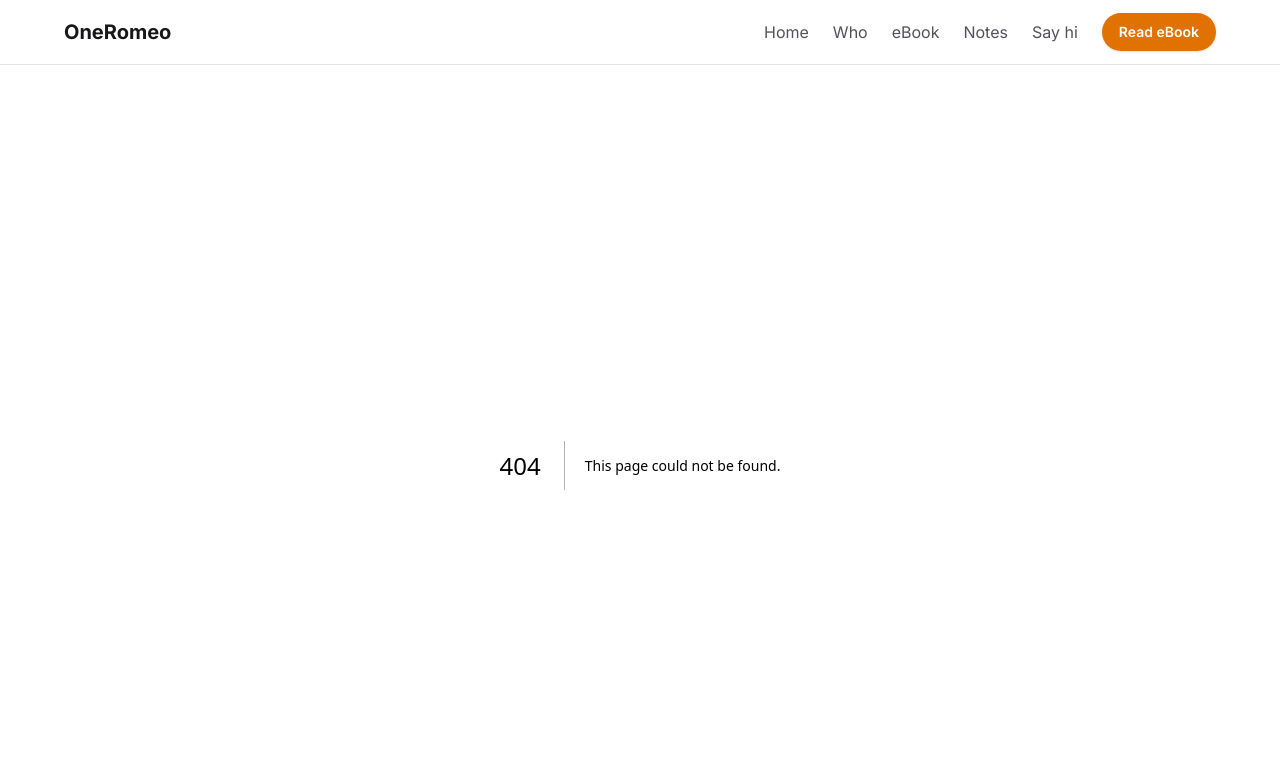
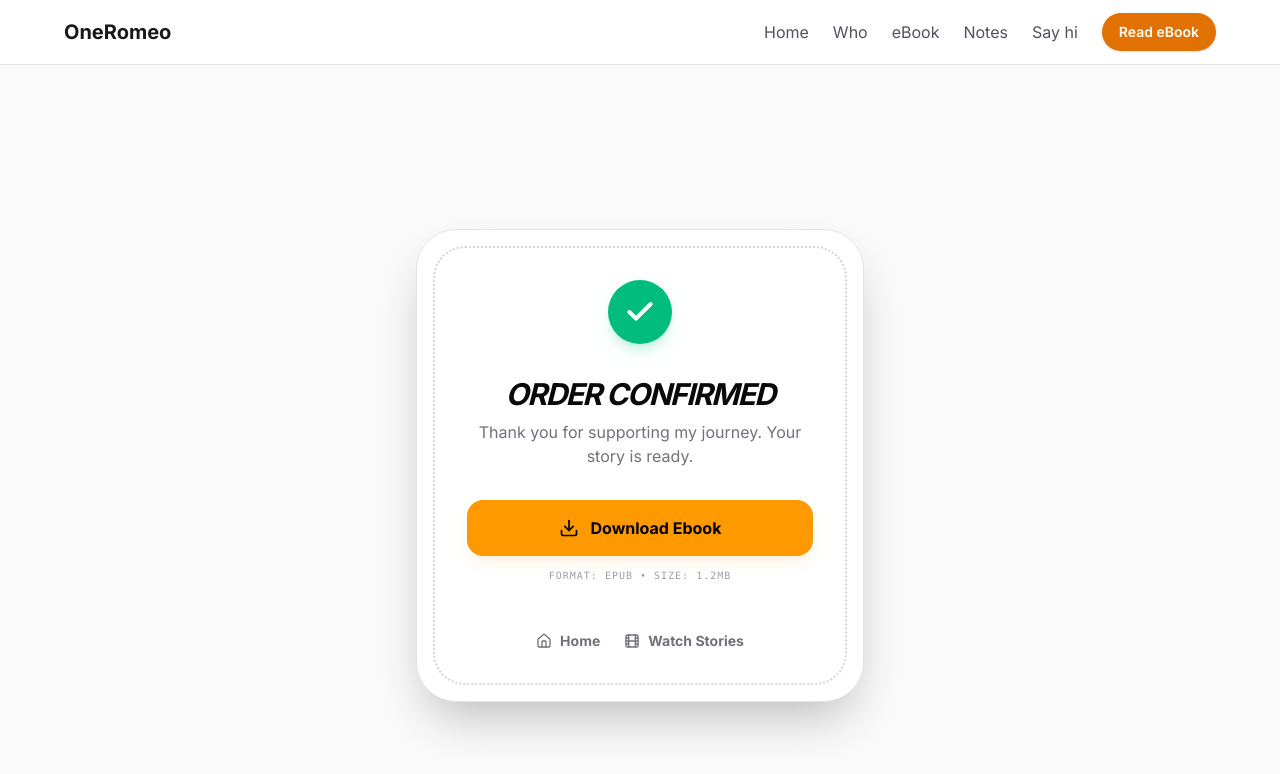
Before and after one commit to oneromeotv/oneromeo, a Next.js app: page /checkout/success in a window 1280 px wide. Before the commit this address had no page. Shown: the top 774 px of the page. Built offline with nearby package versions, Linux system fonts and the light colour scheme.

Commit message:
add stripe api

```diff
--- a/package.json
+++ b/package.json
@@ -10,12 +10,14 @@
   },
   "dependencies": {
     "@radix-ui/react-slot": "^1.2.4",
+    "@stripe/stripe-js": "^8.6.0",
     "@supabase/supabase-js": "^2.87.3",
     "class-variance-authority": "^0.7.1",
     "lucide-react": "^0.562.0",
     "next": "16.0.10",
     "react": "19.2.1",
-    "react-dom": "19.2.1"
+    "react-dom": "19.2.1",
+    "stripe": "^20.1.0"
   },
   "devDependencies": {
     "@tailwindcss/postcss": "^4",
--- /dev/null
+++ b/src/app/api/checkout/route.ts
@@ -0,0 +1,36 @@
+import { NextResponse } from 'next/server';
+import Stripe from 'stripe';
+
+const stripe = new Stripe(process.env.STRIPE_SECRET_KEY!);
+
+export async function POST() {
+  try {
+    const session = await stripe.checkout.sessions.create({
+      payment_method_types: ['card'],
+      line_items: [
+        {
+          price_data: {
+            currency: 'hkd',
+            product_data: {
+              name: 'Not in a Million Years (Ebook)',
+              description: 'A semi-biographical novel by Arnold.',
+              //   images: [`${process.env.NEXT_PUBLIC_BASE_URL}/ebook.png`],
+            },
+            unit_amount: 990, // $9.90 in cents
+          },
+          quantity: 1,
+        },
+      ],
+      mode: 'payment',
+      success_url: `${process.env.NEXT_PUBLIC_BASE_URL}/checkout/success?session_id={CHECKOUT_SESSION_ID}`,
+      cancel_url: `${process.env.NEXT_PUBLIC_BASE_URL}/ebook`,
+    });
+
+    return NextResponse.json({ url: session.url });
+  } catch (err: unknown) {
+    return NextResponse.json(
+      { error: (err as Error).message },
+      { status: 500 }
+    );
+  }
+}
--- /dev/null
+++ b/src/app/checkout/success/page.tsx
@@ -0,0 +1,57 @@
+import Link from 'next/link';
+import { Check, Download, Home, Film } from 'lucide-react';
+
+export default function CheckoutSuccessPage() {
+  return (
+    <div className="min-h-screen flex items-center justify-center bg-zinc-50 dark:bg-zinc-950 px-6">
+      {/* Viewfinder-style container */}
+      <div className="max-w-md w-full p-4 bg-white dark:bg-zinc-900 border border-zinc-200 dark:border-zinc-800 rounded-[2.5rem] shadow-2xl">
+        <div className="p-8 border-2 border-dotted border-zinc-300 dark:border-zinc-700 rounded-[2rem] text-center space-y-8">
+          <div className="flex justify-center">
+            <div className="w-16 h-16 bg-emerald-500 text-white rounded-full flex items-center justify-center shadow-lg shadow-emerald-500/20">
+              <Check className="w-8 h-8" strokeWidth={3} />
+            </div>
+          </div>
+
+          <div className="space-y-2">
+            <h1 className="text-3xl font-black tracking-tighter uppercase italic">
+              Order Confirmed
+            </h1>
+            <p className="text-zinc-500 dark:text-zinc-400 font-medium">
+              Thank you for supporting my journey. Your story is ready.
+            </p>
+          </div>
+
+          {/* Download Action */}
+          <div className="space-y-3">
+            <Link
+              href="/downloads/not-in-a-million-years.epub"
+              className="flex items-center justify-center gap-3 w-full py-4 bg-amber-500 text-black rounded-2xl font-bold hover:scale-[1.02] transition-transform shadow-lg shadow-amber-500/10"
+            >
+              <Download className="w-5 h-5" /> Download Ebook
+            </Link>
+
+            <p className="text-[10px] font-mono text-zinc-400 uppercase tracking-widest">
+              Format: EPUB • Size: 1.2MB
+            </p>
+          </div>
+
+          <div className="pt-4 flex items-center justify-center gap-6">
+            <Link
+              href="/"
+              className="flex items-center gap-2 text-sm font-bold text-zinc-500 hover:text-zinc-800 dark:hover:text-zinc-200 transition-colors"
+            >
+              <Home className="w-4 h-4" /> Home
+            </Link>
+            <Link
+              href="https://youtube.com/@oneromeo"
+              className="flex items-center gap-2 text-sm font-bold text-zinc-500 hover:text-red-500 transition-colors"
+            >
+              <Film className="w-4 h-4" /> Watch Stories
+            </Link>
+          </div>
+        </div>
+      </div>
+    </div>
+  );
+}
--- a/src/app/ebook/page.tsx
+++ b/src/app/ebook/page.tsx
@@ -1,16 +1,57 @@
+'use client';
 import Image from 'next/image';
-import { Camera, Heart, Play, MessageSquare, Sparkles } from 'lucide-react';
+import {
+  Camera,
+  Heart,
+  Play,
+  MessageSquare,
+  Sparkles,
+  Loader2,
+} from 'lucide-react';
+import { useState } from 'react';
 
 function CheckoutButton() {
+  const [loading, setLoading] = useState(false);
+
+  const handleCheckout = async () => {
+    setLoading(true);
+
+    try {
+      const response = await fetch('/api/checkout', { method: 'POST' });
+      const data = await response.json();
+
+      if (data.url) {
+        // Direct the browser to the official Stripe-hosted URL
+        window.location.href = data.url;
+      } else {
+        throw new Error('No checkout URL received');
+      }
+    } catch (error) {
+      console.error('Stripe error:', error);
+      alert('Something went wrong. Please try again.');
+    } finally {
+      setLoading(false);
+    }
+  };
+
   return (
     <button
+      onClick={handleCheckout}
+      disabled={loading}
       className="w-full sm:w-auto px-10 py-4 text-xl font-bold rounded-2xl
                  bg-amber-600 text-white shadow-lg transition-all duration-300
                  hover:bg-amber-700 hover:scale-[1.02] active:scale-[0.98]
-                 tracking-tight"
-      aria-label="Purchase the semi-biographical novel"
+                 disabled:opacity-70 disabled:cursor-not-allowed
+                 tracking-tight flex items-center justify-center gap-3"
     >
-      Read my novel - HKD 9.90
+      {loading ? (
+        <>
+          <Loader2 className="w-5 h-5 animate-spin" />
+          Processing...
+        </>
+      ) : (
+        'Read my novel — HKD 9.90'
+      )}
     </button>
   );
 }
```
Also changed, not shown: 1 other file (tests, documents, lock files or other folders).
